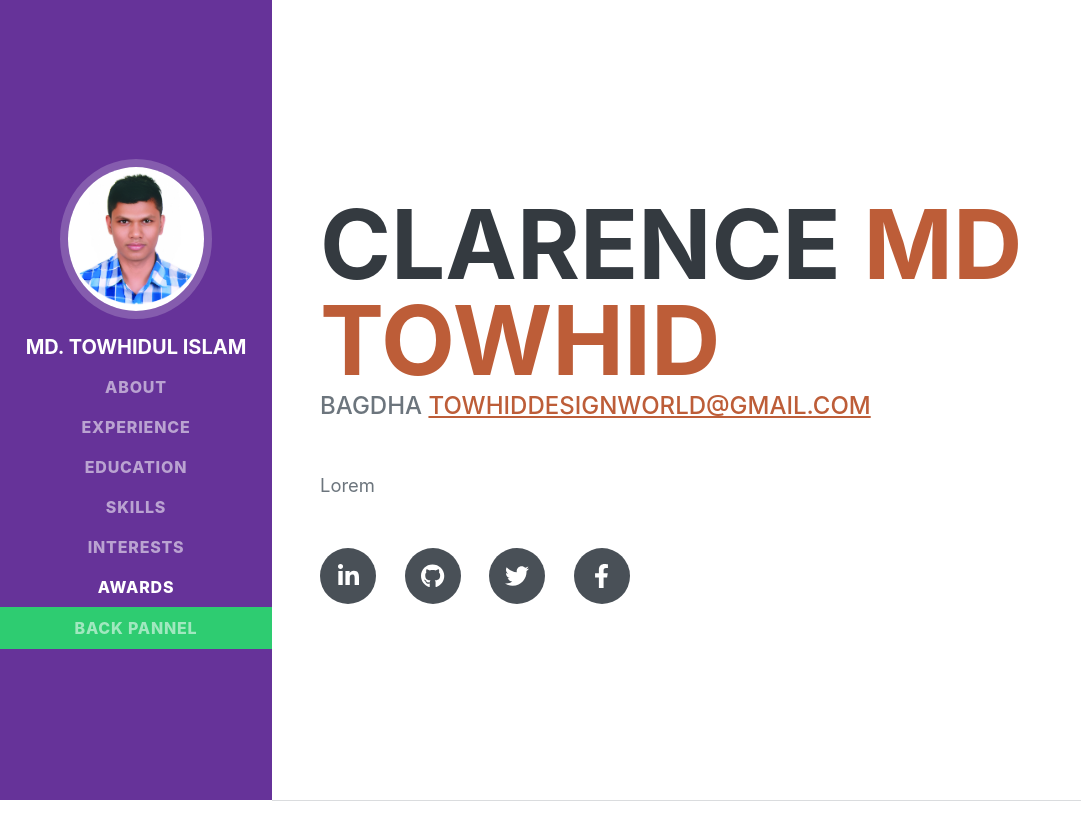
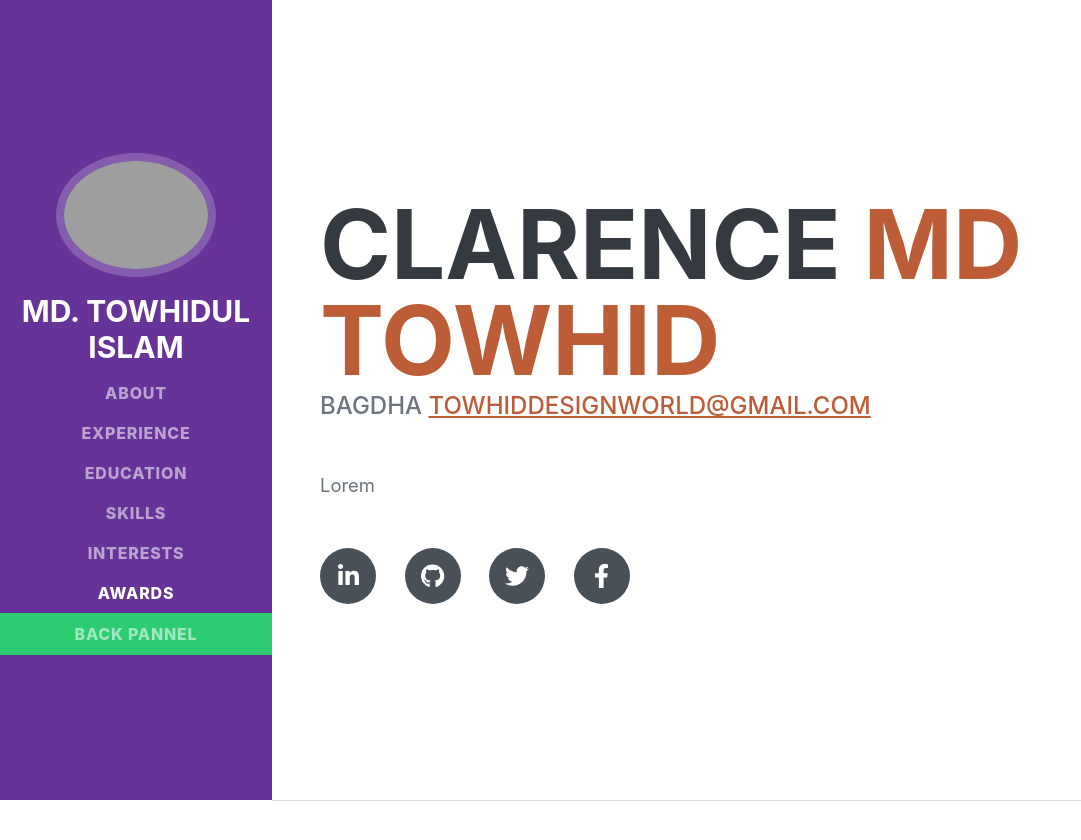
Before and after one commit to towhidulislam99/PortfolioResume, a Django app: page /user/index/ in a window 1280 px wide. Shown: the top 840 px of the page, without its empty margins (0-1081 px from the left). Run offline with Django 4.2, Linux system fonts and the light colour scheme; data comes from the database, SQL or seed files in the repository; some libraries are stand-ins or nearby versions; some web fonts are replaced; grey boxes are pictures that could not be loaded.

Commit message:
Full Portfolio Dynamic Project Code Uploded some Update

```diff
--- a/templates/index.html
+++ b/templates/index.html
@@ -26,7 +26,7 @@
                 <span class="d-block d-lg-none">{{i.name}}</span>
                 <span class="d-none d-lg-block"><img class="img-fluid img-profile rounded-circle mx-auto mb-2" src="/media/{{i.photo}}" alt="..." /></span>
             </a>
-            <h2 style="font-size: 20px; color:#fff; ">{{i.name}}</h2>
+            <h2 style="font-size: 30px; color:#fff; ">{{i.name}}</h2>
             {% endfor %}
             <button class="navbar-toggler" type="button" data-bs-toggle="collapse" data-bs-target="#navbarResponsive" aria-controls="navbarResponsive" aria-expanded="false" aria-label="Toggle navigation"><span class="navbar-toggler-icon"></span></button>
             <div class="collapse navbar-collapse" id="navbarResponsive">
```
Also changed, not shown: templates/user.html (+7 -14 lines), media/images/Circle.jpg (deleted), media/images/Circle2.png (deleted), media/images/Circle2_59B9V9R.png (deleted), media/images/Circle2_bYUnCCS.png (deleted), media/images/Circle2_ykRsiNf.png (deleted), media/images/profile.jpg (added).
